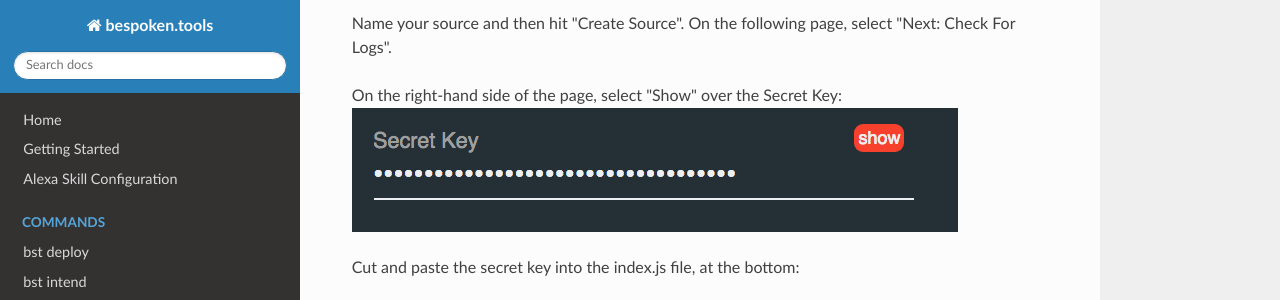
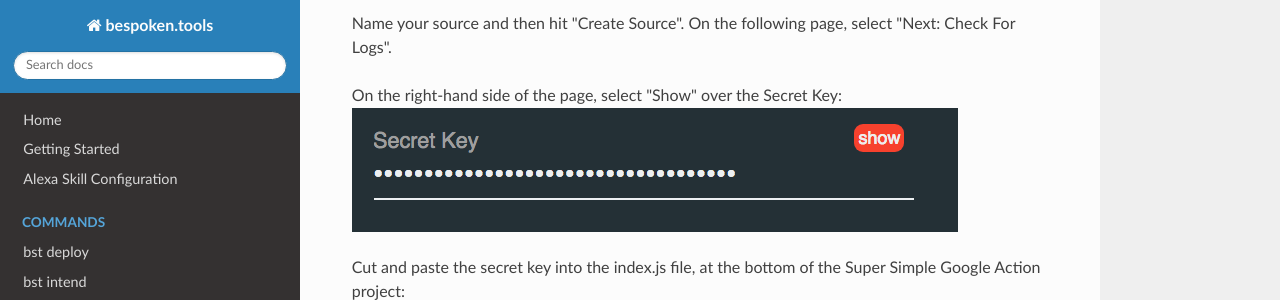
Before and after one commit to bespoken/bst, an MkDocs documentation site: the page built from docs/tutorials/tutorial_cloud_function.md, in a window 1280 px wide and 900 px high, scrolled down 2448 px, cut to the strip 0-300 px from the top of the window. Built offline with MkDocs 1.6.1, drawn with Linux system fonts in a browser that asks for light colours; nearby versions of some CDN libraries; old or Windows-style settings are respelled for this version of MkDocs.

Commit message:
More re-wording

```diff
--- a/docs/tutorials/tutorial_cloud_function.md
+++ b/docs/tutorials/tutorial_cloud_function.md
@@ -61,7 +61,7 @@ Name your source and then hit "Create Source". On the following page, select "Ne
 On the right-hand side of the page, select "Show" over the Secret Key:
 <img src='../../assets/images/dashboard-secretkey.png' />
 
-Cut and paste the secret key into the index.js file, at the bottom:
+Cut and paste the secret key into the index.js file, at the bottom of the Super Simple Google Action project:
 <script src="https://gist.github.com/jkelvie/6bd2f5c7eb11fd6307fa538b0f918557.js"></script>
 
 Now, the summary and log data for your action in the Dashboard, both while using the proxy for development and once you go live!
```
